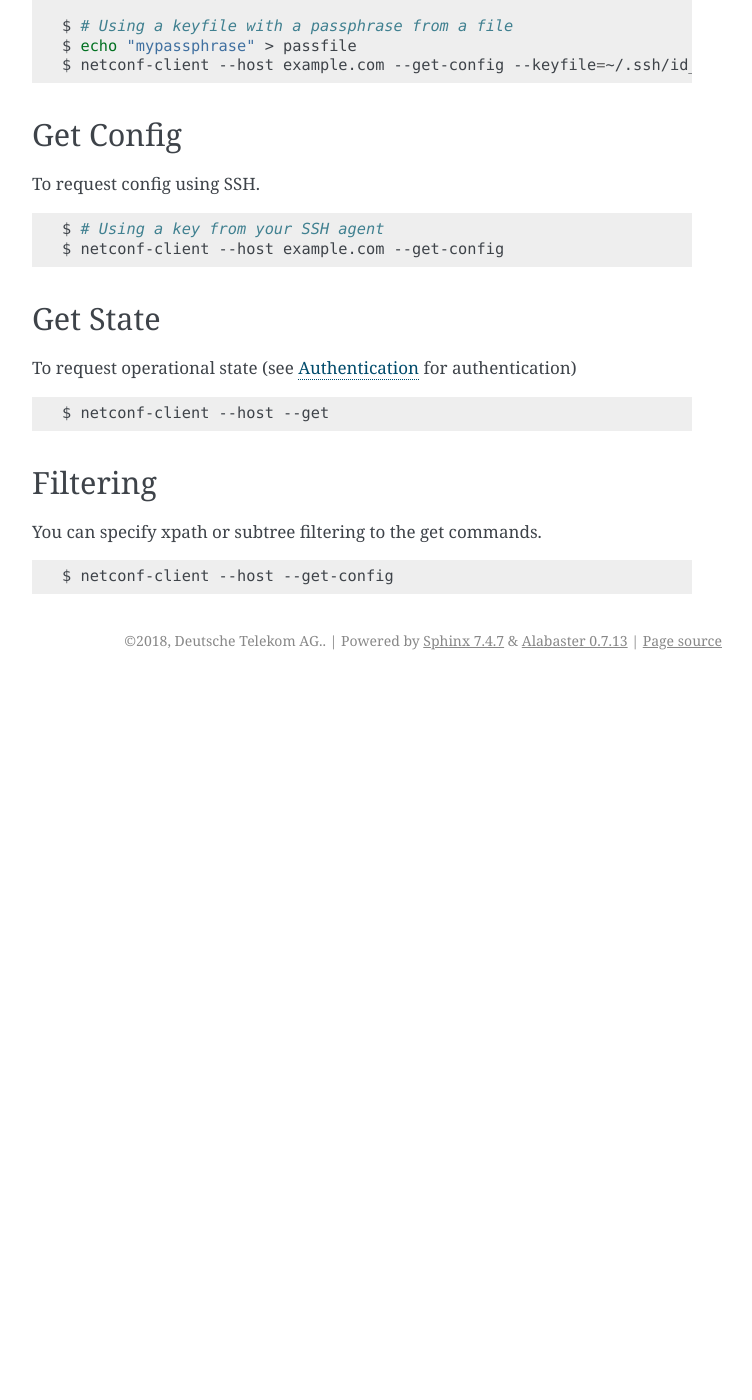
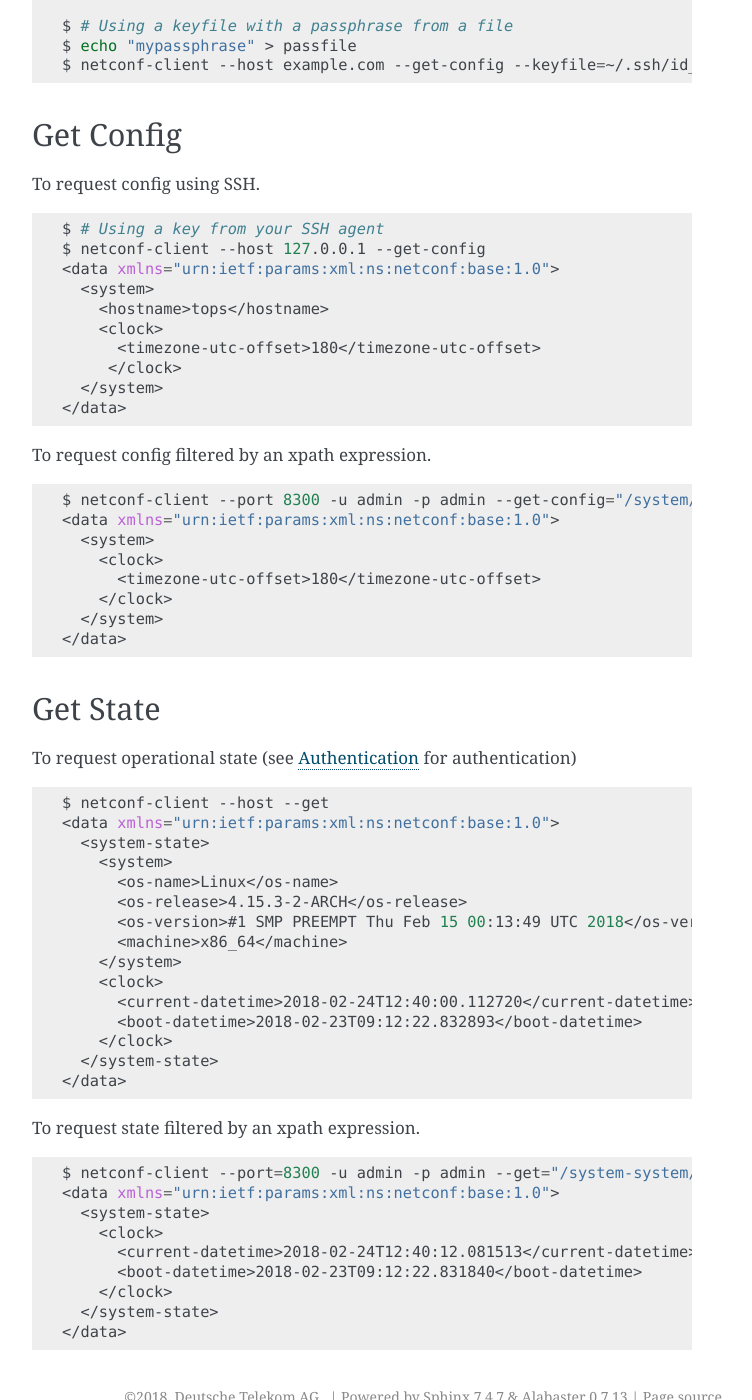
Before and after one commit to choppsv1/netconf, a Sphinx documentation site: the page built from doc/source/usage-cli.rst, in a window 1280 px wide and 1400 px high, scrolled down 1030 px. Shown: the whole window, without its empty margins (388-1140 px from the left). Built offline with Sphinx 7.4.7, drawn with Linux system fonts in a browser that asks for light colours; pages that are not in the unit, such as notebooks, are missing from menus; before the commit the page ends 1710 px from its top, so only the background shows below that.

Commit message:
Cleanup CLI usage examples.

```diff
--- a/doc/source/usage-cli.rst
+++ b/doc/source/usage-cli.rst
@@ -26,38 +26,38 @@ Password Authentication
 -----------------------
 .. code-block:: sh
 
-   $ # Using a password
-   $ netconf-client --host example.com --username=admin --password=admin --get-config
+  $ # Using a password
+  $ netconf-client --host example.com --username=admin --password=admin --get-config
 
-   $ # Using a password in an environment variable
-   $ export PASS=admin
-   $ netconf-client --host example.com --username=admin --password=env:PASS --get-config
+  $ # Using a password in an environment variable
+  $ export PASS=admin
+  $ netconf-client --host example.com --username=admin --password=env:PASS --get-config
 
-   $ # Using a password in a file.
-   $ echo "admin" > passfile
-   $ netconf-client --host example.com --username=admin --password=file:passfile --get-config
+  $ # Using a password in a file.
+  $ echo "admin" > passfile
+  $ netconf-client --host example.com --username=admin --password=file:passfile --get-config
 
 SSH Authentication
 ------------------
 .. code-block:: sh
 
-   $ # Using a key from your SSH agent
-   $ netconf-client --host example.com --get-config
+  $ # Using a key from your SSH agent
+  $ netconf-client --host example.com --get-config
 
-   $ # Using a keyfile
-   $ netconf-client --host example.com --get-config --keyfile=~/.ssh/id_rsa
+  $ # Using a keyfile
+  $ netconf-client --host example.com --get-config --keyfile=~/.ssh/id_rsa
 
-   $ # Using a key from an environment variable (useful in CI environments)
-   $ export MYKEY="$(cat ~/.ssh/id_rsa)"
-   $ netconf-client --host example.com --get-config --keyfile=<(echo "$MYKEY")
+  $ # Using a key from an environment variable (useful in CI environments)
+  $ export MYKEY="$(cat ~/.ssh/id_rsa)"
+  $ netconf-client --host example.com --get-config --keyfile=<(echo "$MYKEY")
 
-   $ # Using a keyfile with a passphrase from an environment variable
-   $ export PASS="mypassphrase"
-   $ netconf-client --host example.com --get-config --keyfile=~/.ssh/id_rsa --password=env:PASS
+  $ # Using a keyfile with a passphrase from an environment variable
+  $ export PASS="mypassphrase"
+  $ netconf-client --host example.com --get-config --keyfile=~/.ssh/id_rsa --password=env:PASS
 
-   $ # Using a keyfile with a passphrase from a file
-   $ echo "mypassphrase" > passfile
-   $ netconf-client --host example.com --get-config --keyfile=~/.ssh/id_rsa --password=file:passfile
+  $ # Using a keyfile with a passphrase from a file
+  $ echo "mypassphrase" > passfile
+  $ netconf-client --host example.com --get-config --keyfile=~/.ssh/id_rsa --password=file:passfile
 
 Get Config
 ==========
@@ -66,22 +66,65 @@ To request config using SSH.
 
 .. code-block:: sh
 
-   $ # Using a key from your SSH agent
-   $ netconf-client --host example.com --get-config
+  $ # Using a key from your SSH agent
+  $ netconf-client --host 127.0.0.1 --get-config
+  <data xmlns="urn:ietf:params:xml:ns:netconf:base:1.0">
+    <system>
+      <hostname>tops</hostname>
+      <clock>
+        <timezone-utc-offset>180</timezone-utc-offset>
+       </clock>
+    </system>
+  </data>
+
+To request config filtered by an xpath expression.
+
+.. code-block:: sh
+
+  $ netconf-client --port 8300 -u admin -p admin --get-config="/system/clock"
+  <data xmlns="urn:ietf:params:xml:ns:netconf:base:1.0">
+    <system>
+      <clock>
+        <timezone-utc-offset>180</timezone-utc-offset>
+      </clock>
+    </system>
+  </data>
 
 Get State
 =========
+
 To request operational state (see :ref:`cli-auth` for authentication)
 
 .. code-block:: sh
 
   $ netconf-client --host --get
+  <data xmlns="urn:ietf:params:xml:ns:netconf:base:1.0">
+    <system-state>
+      <system>
+        <os-name>Linux</os-name>
+        <os-release>4.15.3-2-ARCH</os-release>
+        <os-version>#1 SMP PREEMPT Thu Feb 15 00:13:49 UTC 2018</os-version>
+        <machine>x86_64</machine>
+      </system>
+      <clock>
+        <current-datetime>2018-02-24T12:40:00.112720</current-datetime>
+        <boot-datetime>2018-02-23T09:12:22.832893</boot-datetime>
+      </clock>
+    </system-state>
+  </data>
 
 
-Filtering
-=========
-You can specify xpath or subtree filtering to the get commands.
+
+To request state filtered by an xpath expression.
 
 .. code-block:: sh
 
-  $ netconf-client --host --get-config
+  $ netconf-client --port=8300 -u admin -p admin --get="/system-system/clock"
+  <data xmlns="urn:ietf:params:xml:ns:netconf:base:1.0">
+    <system-state>
+      <clock>
+        <current-datetime>2018-02-24T12:40:12.081513</current-datetime>
+        <boot-datetime>2018-02-23T09:12:22.831840</boot-datetime>
+      </clock>
+    </system-state>
+  </data>
```
